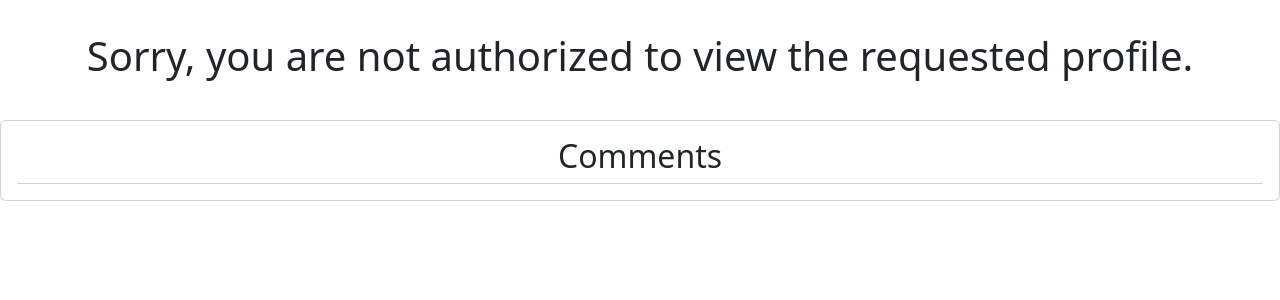
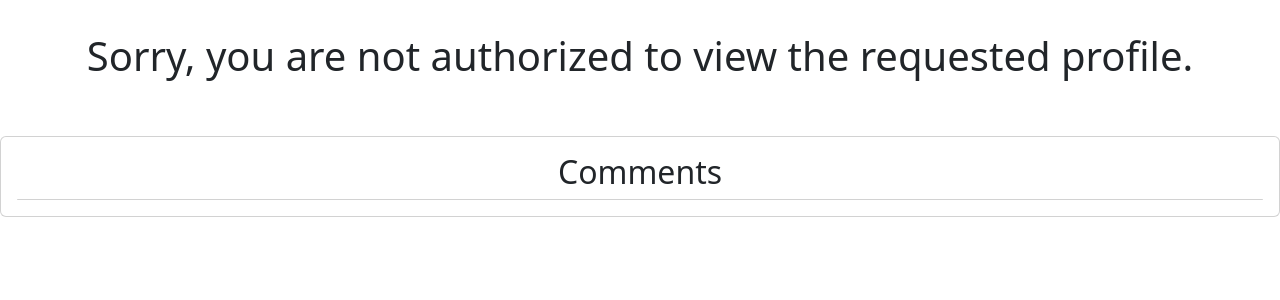
Before and after one commit to clrali/lous-list, a Django app: page /profile/3/ in a window 1280 px wide. Shown: the part 77-377 px from the top of the page. Run offline with Django 3.2, Linux system fonts and the light colour scheme; a user stored in the database is signed in; data comes from the database, SQL or seed files in the repository; some libraries are stand-ins or nearby versions.

Commit message:
Added styling

```diff
--- a/louslistapp/templates/louslistapp/profile.html
+++ b/louslistapp/templates/louslistapp/profile.html
@@ -72,7 +72,7 @@
 
 <div class="row">
   <div class="col-md">
-    <div class="card card-body text-center">
+    <div class="card card-body text-center mt-3">
       <h2 class="col-mb-2"> Comments </h2>
         <ul class="list-group">
           {% if actual_user.id != friend_user.id %}
```
